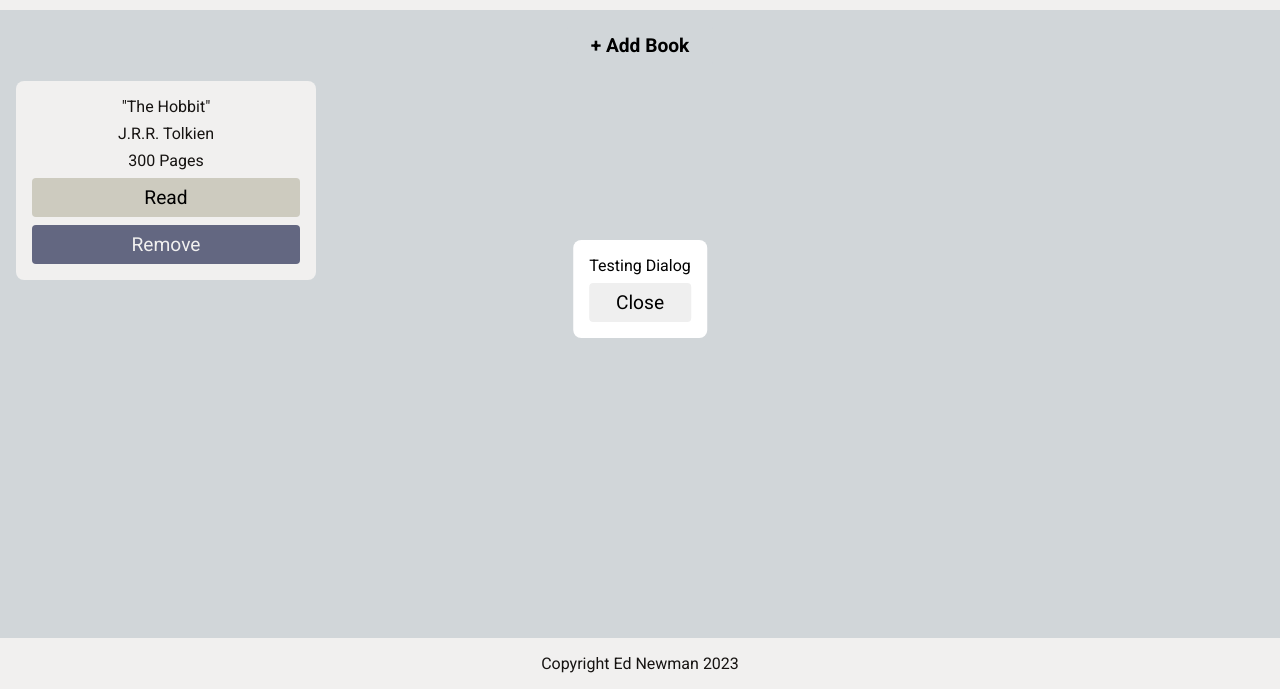
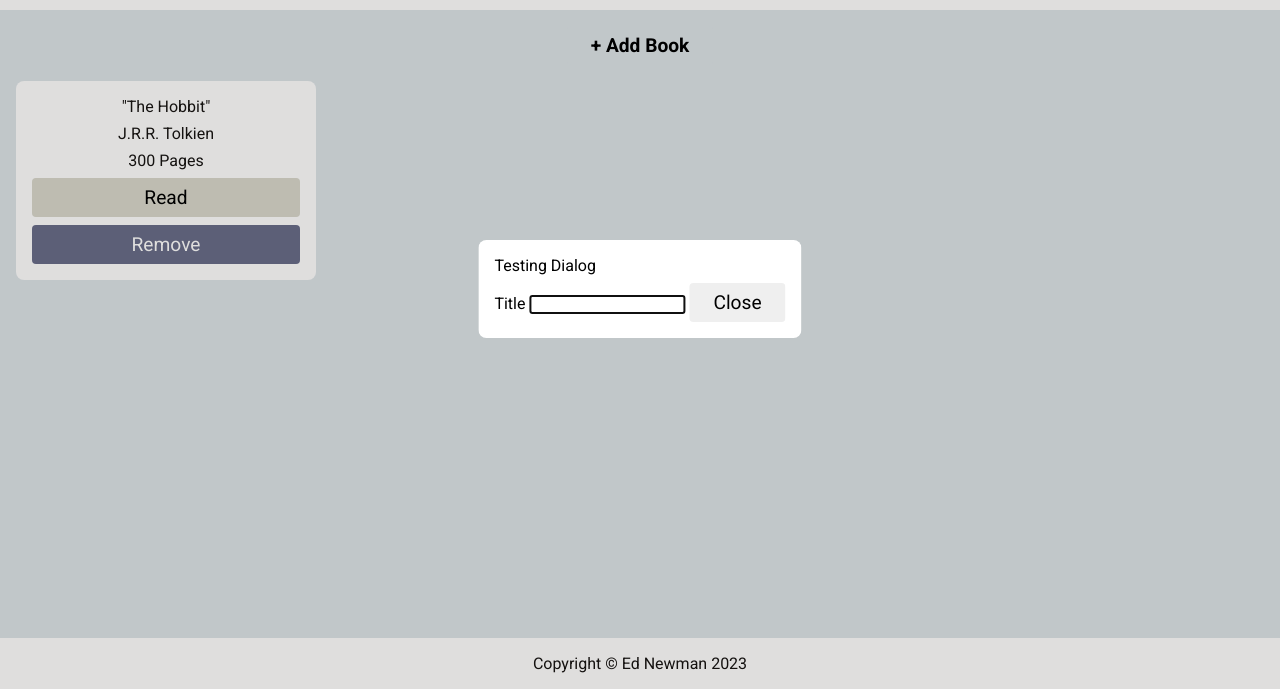
Before and after one commit to newmanem23/Library, a plain HTML site: page index.html in a window 1280 px wide. Both pictures are taken after a click on the button "+ Add Book". Shown: the part 111-800 px from the top of the page. Drawn offline with Linux system fonts and the light colour scheme.

Commit message:
Add Dialog box and formatting

```diff
--- a/app.js
+++ b/app.js
@@ -21,8 +21,6 @@ function updateLibrary(library) {
         createBookCard(book)
     }
 }
-
-
 
 function Book(title, author, numPages, read) {
     this.title = title
--- a/index.html
+++ b/index.html
@@ -18,20 +18,16 @@
         <div>
             <button class="add-book">+ Add Book</button>
         </div>
-        <div class="books" id="books">
-            <!-- <div class="book">
-                <p>The Hobbit</p>
-                <p>J.R.R. Tolkien</p>
-                <p>300 Pages</p>
-                <button class="read">Read</button>
-                <button class="remove">Remove</button>
-            </div> -->
-        </div>
+        <div class="books" id="books"></div>
     </div>
     <dialog id="book-dialog">
             <p>Testing Dialog</p>
-            <button id="modal-close">Close</button>
+            <form action="">
+                <label for="title">Title</label>
+                <input type="text" id="title">
+                <button id="modal-close">Close</button>
+            </form>
     </dialog>
-    <div class="footer">Copyright Ed Newman 2023</div>
+    <div class="footer">Copyright &copy; Ed Newman 2023</div>
 </body>
 </html>
--- a/styles.css
+++ b/styles.css
@@ -121,8 +121,3 @@ dialog[open] {
     flex-direction: column;
     gap: 0.5rem;
   }
-
-
-dialog::backdrop {
-    opacity: 25%;
-}
```
